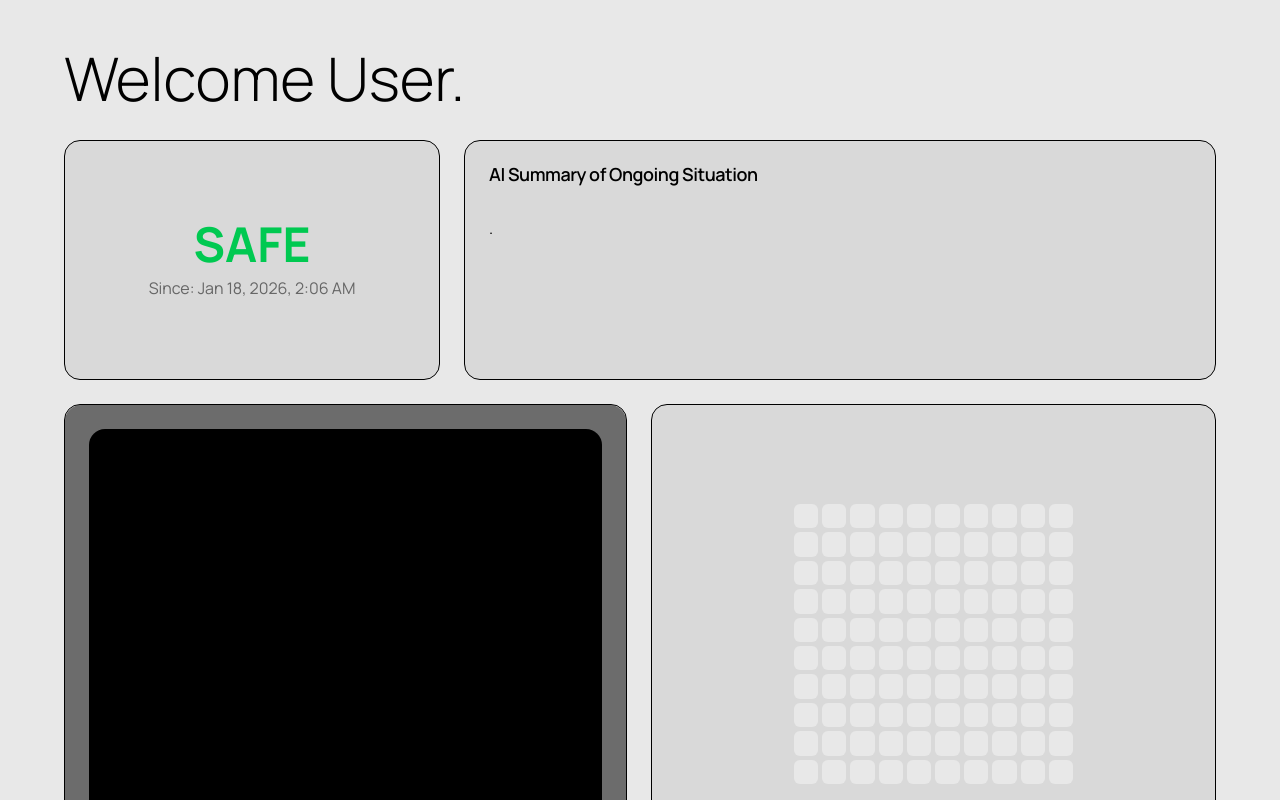
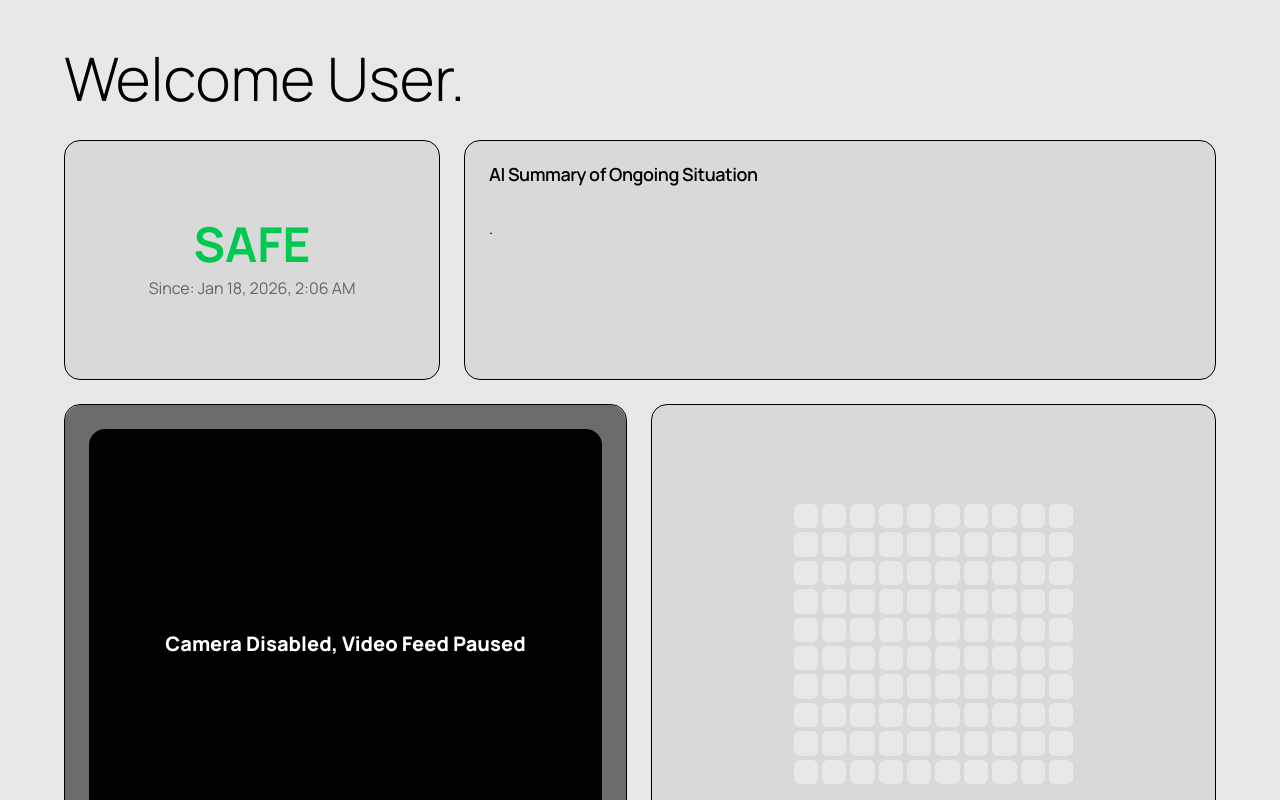
Before and after one commit to xiongian/nexhacks, a Next.js app: page /dashboard in a window 1280 px wide. Shown: the top 800 px of the page. Built offline with nearby package versions, Linux system fonts and the light colour scheme.

Commit message:
Update paused video feed UI

```diff
--- a/components/dashboard/VideoFeed.tsx
+++ b/components/dashboard/VideoFeed.tsx
@@ -168,7 +168,7 @@ export function VideoFeed({ active, onStreamReady }: VideoFeedProps) {
       <CardContent className="flex items-center justify-center h-full p-0 relative">
         {!hasCamera && (
           <div className="absolute inset-0 flex items-center justify-center bg-black/50 rounded-2xl z-10">
-            <p className="text-foreground">Waiting for camera device... Open /camera on another device</p>
+            <p className="text-white text-xl font-extrabold">Camera Disabled, Video Feed Paused</p>
           </div>
         )}
         <video
```
